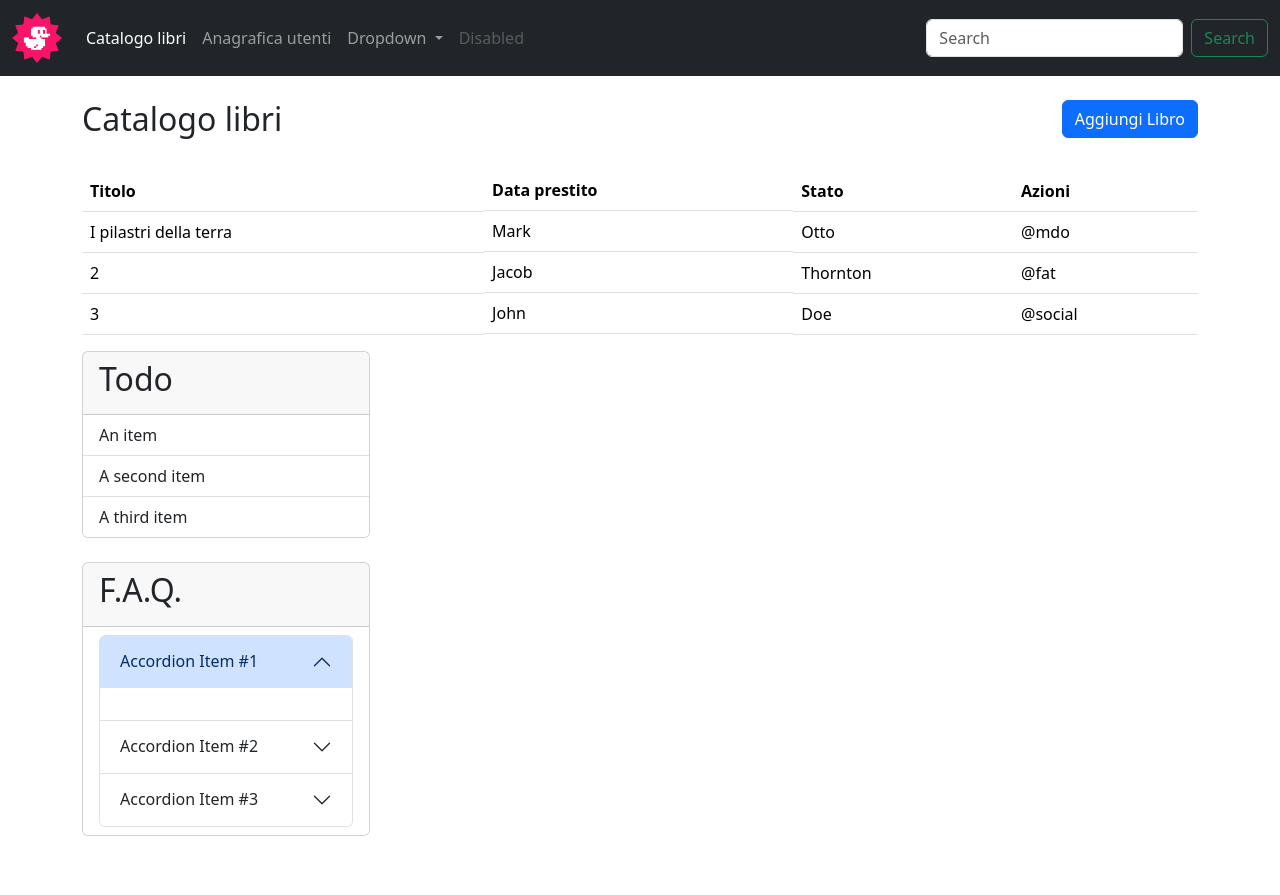
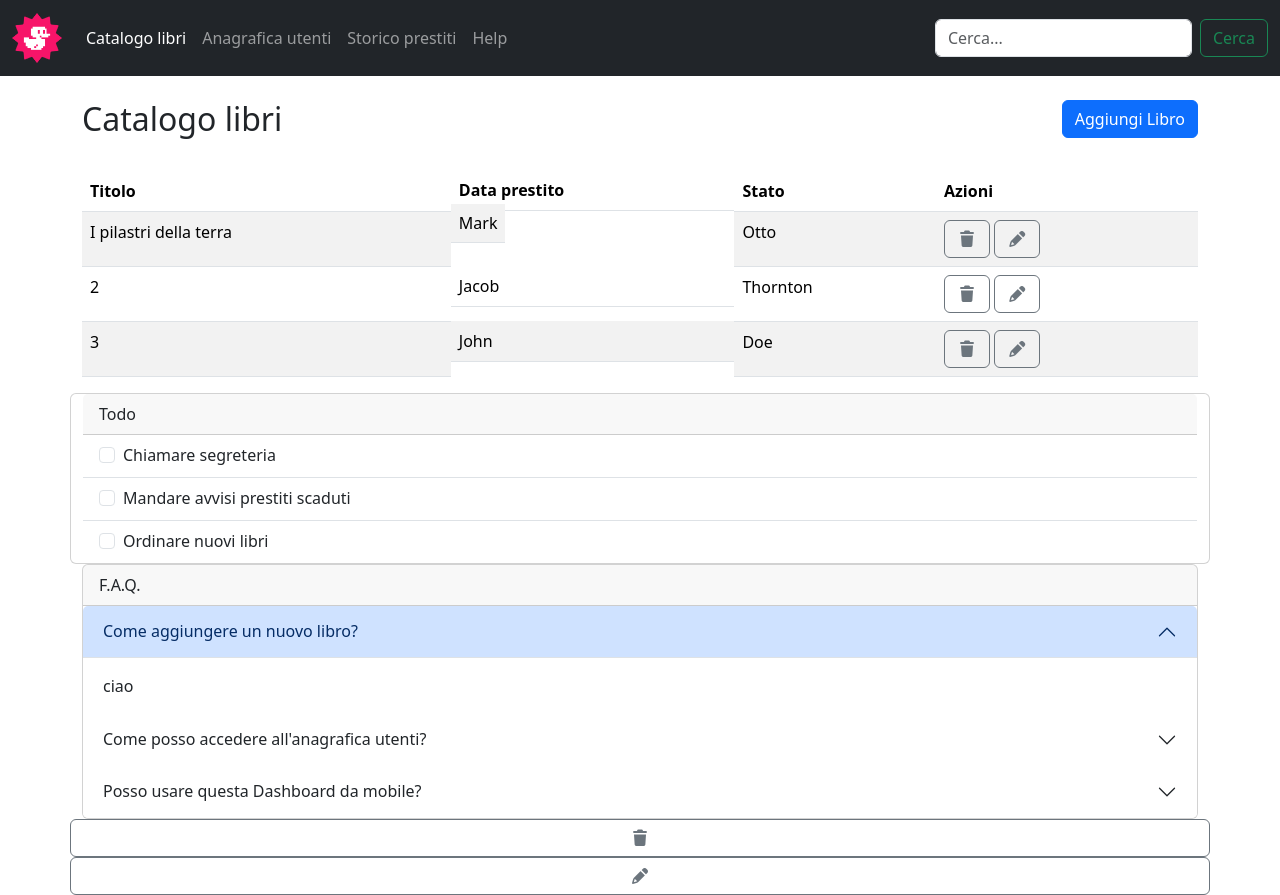
Before and after one commit to federicosimone/html-css-bootstrap-dashboard, a plain HTML site: page index.html in a window 1280 px wide. Before the commit the page ends 836 px from the top, so only its background shows below. Drawn offline with nearby package versions, Linux system fonts and the light colour scheme.

Commit message:
first of 15/10

```diff
--- a/index.html
+++ b/index.html
@@ -4,6 +4,7 @@
     <meta charset="UTF-8">
     <meta name="viewport" content="width=device-width, initial-scale=1.0">
     <title>Bootstrap Dashboard</title>
+    <link rel="stylesheet" href="https://cdnjs.cloudflare.com/ajax/libs/font-awesome/7.0.1/css/all.min.css" integrity="sha512-2SwdPD6INVrV/lHTZbO2nodKhrnDdJK9/kg2XD1r9uGqPo1cUbujc+IYdlYdEErWNu69gVcYgdxlmVmzTWnetw==" crossorigin="anonymous" referrerpolicy="no-referrer" />
     <link rel="stylesheet" href="https://cdnjs.cloudflare.com/ajax/libs/bootstrap/5.3.8/css/bootstrap.min.css" integrity="sha512-2bBQCjcnw658Lho4nlXJcc6WkV/UxpE/sAokbXPxQNGqmNdQrWqtw26Ns9kFF/yG792pKR1Sx8/Y1Lf1XN4GKA==" crossorigin="anonymous" referrerpolicy="no-referrer" />
     <link rel="stylesheet" href="style.css">
 </head>
@@ -26,27 +27,16 @@
                         <li class="nav-item">
                             <a class="nav-link" href="#">Anagrafica utenti</a>
                         </li>
-                        <li class="nav-item dropdown">
-                            <a class="nav-link dropdown-toggle" href="#" role="button" data-bs-toggle="dropdown"
-                                aria-expanded="false">
-                                Dropdown
-                            </a>
-                            <ul class="dropdown-menu">
-                                <li><a class="dropdown-item" href="#">Action</a></li>
-                                <li><a class="dropdown-item" href="#">Another action</a></li>
-                                <li>
-                                    <hr class="dropdown-divider">
-                                </li>
-                                <li><a class="dropdown-item" href="#">Something else here</a></li>
-                            </ul>
+                        <li class="nav-item">
+                            <a class="nav-link" href="#">Storico prestiti</a>
                         </li>
                         <li class="nav-item">
-                            <a class="nav-link disabled" aria-disabled="true">Disabled</a>
+                            <a class="nav-link" aria-disabled="true">Help</a>
                         </li>
                     </ul>
                     <form class="d-flex" role="search">
-                        <input class="form-control me-2" type="search" placeholder="Search" aria-label="Search" />
-                        <button class="btn btn-outline-success" type="submit">Search</button>
+                        <input class="form-control me-2" type="search" placeholder="Cerca..." aria-label="Search" />
+                        <button class="btn btn-outline-success" type="submit">Cerca</button>
                     </form>
                 </div>
             </div>
@@ -66,7 +56,7 @@
         <div class="container">
             <div class="row">
                 <div class="col-sm-12">
-                    <table class="table">
+                    <table class="table table-striped">
                         <thead>
                             <tr>
                                 <th scope="col">Titolo</th>
@@ -78,99 +68,135 @@
                         <tbody>
                             <tr>
                                 <td>I pilastri della terra</td>
-                                <td class="d-none d-md-block">Mark</td>
+                                <td class="d-none d-md-inline">Mark</td>
                                 <td>Otto</td>
-                                <td>@mdo</td>
+                                <td>
+                                    <button type="button" class="btn btn-outline-secondary fs-6">
+                                        <i class="fa-solid fa-trash"></i>
+                                    </button>
+                                    <button type="button" class="btn btn-outline-secondary">
+                                        <i class="fa-solid fa-pencil"></i>
+                                    </button>
+                                </td>
                             </tr>
                             <tr>
                                 <td>2</td>
                                 <td class="d-none d-md-block">Jacob</td>
                                 <td>Thornton</td>
-                                <td>@fat</td>
+                                <td>
+                                    <button type="button" class="btn btn-outline-secondary fs-6">
+                                        <i class="fa-solid fa-trash"></i>
+                                    </button>
+                                    <button type="button" class="btn btn-outline-secondary">
+                                        <i class="fa-solid fa-pencil"></i>
+                                    </button>
+                                </td>
                             </tr>
                             <tr>
                                 <td>3</td>
                                 <td class="d-none d-md-block">John</td>
                                 <td>Doe</td>
-                                <td>@social</td>
+                                <td>
+                                    <button type="button" class="btn btn-outline-secondary fs-6">
+                                        <i class="fa-solid fa-trash"></i>
+                                    </button>
+                                    <button type="button" class="btn btn-outline-secondary">
+                                        <i class="fa-solid fa-pencil"></i>
+                                    </button>
+                                </td>
                             </tr>
                         </tbody>
                     </table>
 
-                <div class="col-sm-12 mb-4">
-                    <div class="card" style="width: 18rem;">
+
+            <div class="row">
+                <div class="card col-sm-12" style="width: 100%;">
                     <div class="card-header">
-                            <h2>Todo</h2>
-                        </div>
-                        <ul class="list-group list-group-flush">
-                            <li class="list-group-item">An item</li>
-                            <li class="list-group-item">A second item</li>
-                            <li class="list-group-item">A third item</li>
-                        </ul>
-                    </div>
-                </div>
-                <div class="col-sm-12">
-                    <div class="card" style="width: 18rem;">
-                        <div class="card-header">
-                            <h2>F.A.Q.</h2>
+                        Todo
                     </div>
                     <ul class="list-group list-group-flush">
                         <li class="list-group-item">
-                                <div class="accordion" id="accordionExample">
-                                    <div class="accordion-item">
+                            <div class="form-check">
+                                <input class="form-check-input" type="checkbox" value="" id="checkDefault">
+                                <label class="form-check-label" for="checkDefault">
+                                    Chiamare segreteria
+                                </label>
+                            </div>
+                        </li>
+                        <li class="list-group-item">
+                            <div class="form-check">
+                                <input class="form-check-input" type="checkbox" value="" id="checkDefault">
+                                <label class="form-check-label" for="checkDefault">
+                                    Mandare avvisi prestiti scaduti
+                                </label>
+                            </div>
+                        </li>
+                        <li class="list-group-item">
+                            <div class="form-check">
+                                <input class="form-check-input" type="checkbox" value="" id="checkDefault">
+                                <label class="form-check-label" for="checkDefault">
+                                    Ordinare nuovi libri
+                                </label>
+                            </div>
+                        </li>
+                    </ul>
+                </div>
+                <div class="col-sm-12">
+                    <div class="card" style="width: 100%;">
+                        <div class="card-header">
+                            F.A.Q.
+                        </div>
+                        <div class="accordion" >
+                            <div class="accordion-item list-group-item">
                                 <h2 class="accordion-header">
-                                            <button class="accordion-button" type="button" data-bs-toggle="collapse" data-bs-target="#collapseOne"
-                                                aria-expanded="true" aria-controls="collapseOne">
-                                                Accordion Item #1
+                                    <button class="accordion-button" type="button" data-bs-toggle="collapse"
+                                        data-bs-target="#collapseOne" aria-expanded="true" aria-controls="collapseOne">
+                                        Come aggiungere un nuovo libro?
                                     </button>
                                 </h2>
-                                        <div id="collapseOne" class="accordion-collapse collapse show" data-bs-parent="#accordionExample">
+                                <div id="collapseOne" class="accordion-collapse collapse show"
+                                    data-bs-parent="#accordionExample">
                                     <div class="accordion-body">
-
+                                        ciao
                                     </div>
                                 </div>
                             </div>
-                                    <div class="accordion-item">
+                            <div class="accordion-item list-group-item">
                                 <h2 class="accordion-header">
                                     <button class="accordion-button collapsed" type="button" data-bs-toggle="collapse"
                                         data-bs-target="#collapseTwo" aria-expanded="false" aria-controls="collapseTwo">
-                                                Accordion Item #2
+                                        Come posso accedere all'anagrafica utenti?
                                     </button>
                                 </h2>
                                 <div id="collapseTwo" class="accordion-collapse collapse" data-bs-parent="#accordionExample">
                                     <div class="accordion-body">
-                                                <strong>This is the second item’s accordion body.</strong> It is hidden by default, until the collapse
-                                                plugin adds the appropriate classes that we use to style each element. These classes control the overall
-                                                appearance, as well as the showing and hiding via CSS transitions. You can modify any of this with
-                                                custom CSS or overriding our default variables. It’s also worth noting that just about any HTML can go
-                                                within the <code>.accordion-body</code>, though the transition does limit overflow.
+                                        ciao
                                     </div>
                                 </div>
                             </div>
-                                    <div class="accordion-item">
+                            <div class="accordion-item list-group-item">
                                 <h2 class="accordion-header">
                                     <button class="accordion-button collapsed" type="button" data-bs-toggle="collapse"
                                         data-bs-target="#collapseThree" aria-expanded="false" aria-controls="collapseThree">
-                                                Accordion Item #3
+                                        Posso usare questa Dashboard da mobile?
                                     </button>
                                 </h2>
                                 <div id="collapseThree" class="accordion-collapse collapse" data-bs-parent="#accordionExample">
                                     <div class="accordion-body">
-                                                <strong>This is the third item’s accordion body.</strong> It is hidden by default, until the collapse
-                                                plugin adds the appropriate classes that we use to style each element. These classes control the overall
-                                                appearance, as well as the showing and hiding via CSS transitions. You can modify any of this with
-                                                custom CSS or overriding our default variables. It’s also worth noting that just about any HTML can go
-                                                within the <code>.accordion-body</code>, though the transition does limit overflow.
+                                        ciao
                                     </div>
                                 </div>
                             </div>
                         </div>
-                            </li>
+                    </div>
 
-                        </ul>
             </div>
-                </div>
-            </div>
+            <button type="button" class="btn btn-outline-secondary fs-6">
+                <i class="fa-solid fa-trash"></i>
+            </button>
+            <button type="button" class="btn btn-outline-secondary">
+                <i class="fa-solid fa-pencil"></i>
+            </button>
         </div>
     </main>
     <footer></footer>
```
Lines whose indentation alone changed are shown as unchanged.
